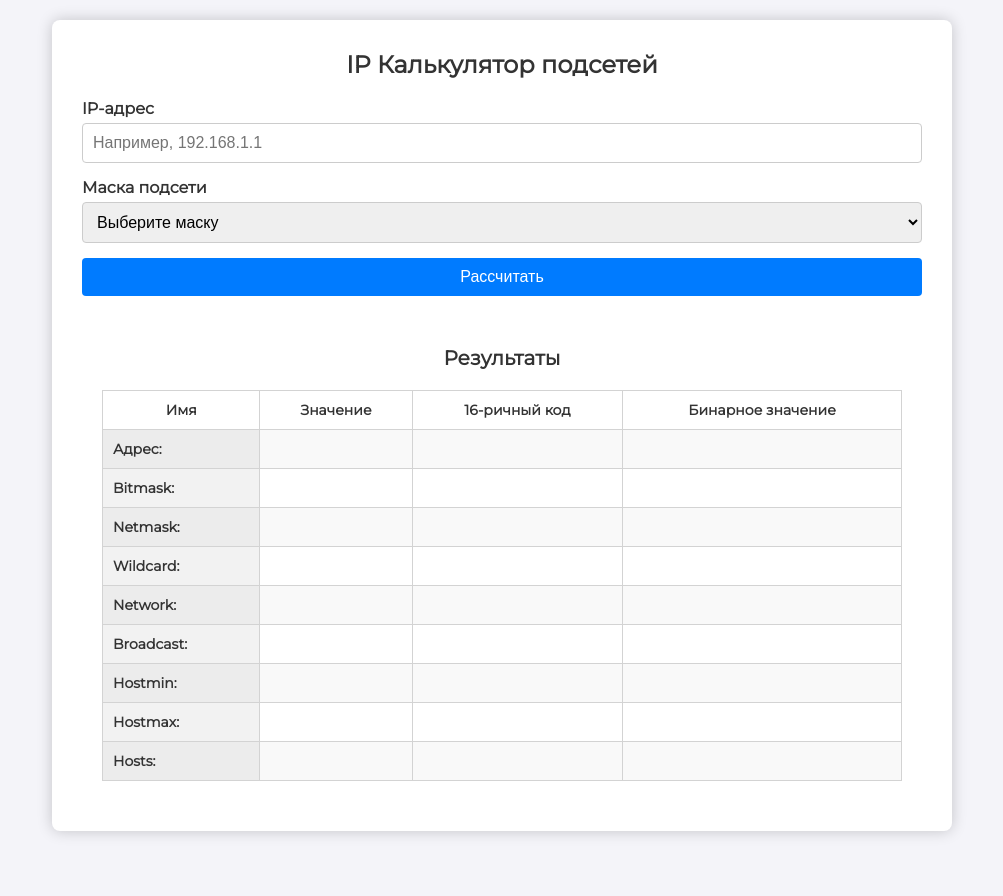
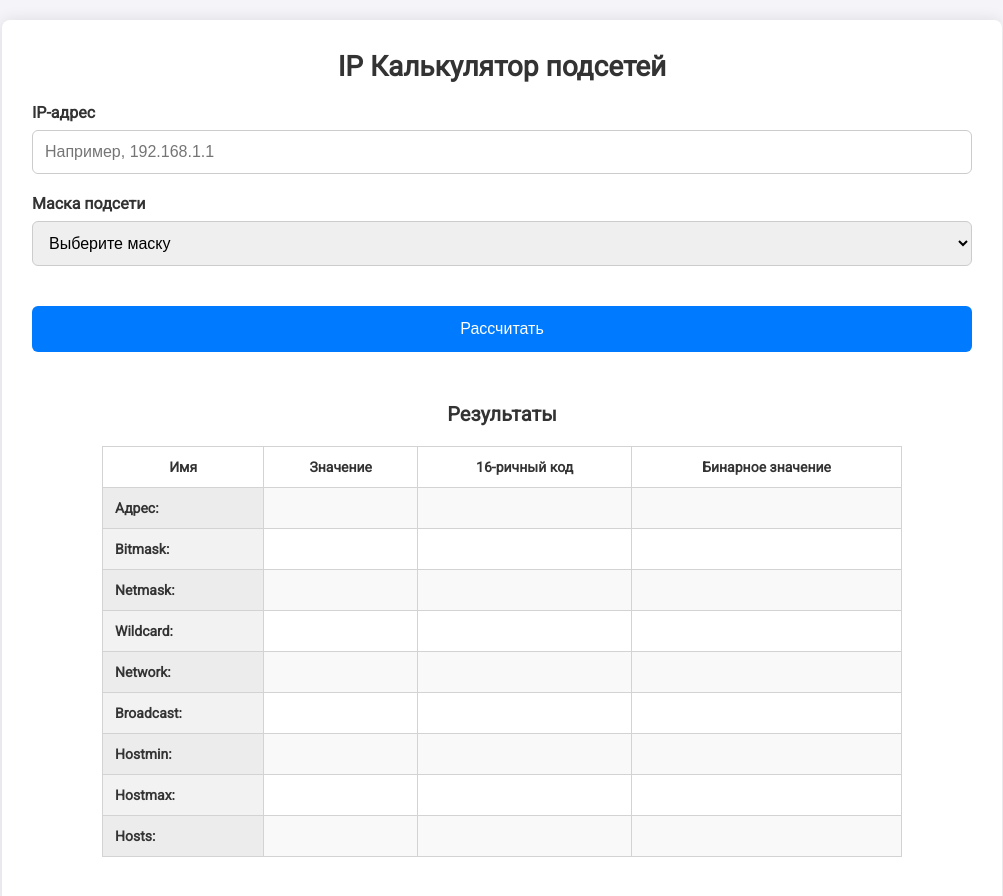
Before and after one commit to KudesnikRaph/subnet-calculator, a React (Vite) app: page / in a window 1280 px wide. Shown: the top 896 px of the page, without its empty margins (138-1141 px from the left). Before the commit the page ends 851 px from the top, so only its background shows below. Built offline with nearby package versions, Linux system fonts and the light colour scheme.

Commit message:
Upd styles & add new button's & error move

```diff
--- a/src/index.css
+++ b/src/index.css
@@ -5,30 +5,30 @@
 }
 
 @font-face {
-  font-family:'Montserrat';
-  src: url(/public/Montserrat-VariableFont_wght.ttf);
+  font-family: 'Roboto';
+  src: url(/public/Roboto-VariableFont_wdth.ttf);
   font-weight: normal;
 }
 
 body {
-  font-family: 'Montserrat';
+  font-family: 'Roboto';
   background-color: #f4f4f9;
   color: #333;
   padding: 20px;
 }
 
 .container {
-  max-width: 900px;
+  max-width: 1000px;
   margin: 0 auto;
   background-color: #ffffff;
   border-radius: 8px;
-  box-shadow: 0 0 15px rgba(0, 0, 0, 0.2);
+  box-shadow: 0 0 15px rgba(0, 0, 0, 0.1);
   padding: 30px;
 }
 
 h1 {
   text-align: center;
-  font-size: 24px;
+  font-size: 28px;
   margin-bottom: 20px;
 }
 
@@ -37,43 +37,43 @@ h1 {
 }
 
 .input-group {
-  margin-bottom: 15px;
+  margin-bottom: 20px;
 }
 
 .input-group label {
   font-weight: bold;
   display: block;
-  margin-bottom: 5px;
+  margin-bottom: 8px;
 }
 
 .input-group input,
 .input-group select {
   width: 100%;
-  padding: 10px;
+  padding: 12px;
   font-size: 16px;
   border: 1px solid #ccc;
-  border-radius: 4px;
+  border-radius: 6px;
 }
 
 button {
   width: 100%;
-  padding: 10px;
+  padding: 14px;
   background-color: #007bff;
   color: white;
   font-size: 16px;
   border: none;
-  border-radius: 4px;
+  border-radius: 6px;
   cursor: pointer;
+  margin-top: 20px;
 }
 
 button:hover {
   background-color: #0056b3;
 }
 
-/* Подсветка при наведении на ячейку */
 table td:hover {
   background-color: #e0e0e0;
-  cursor: pointer; /* Курсор меняется на указатель */
+  cursor: pointer;
 }
 
 table {
@@ -88,13 +88,13 @@ table {
 }
 
 table caption h2 {
-  margin-bottom: 10px;
+  margin-bottom: 15px;
   font-size: 18px;
 }
 
 table th,
 table td {
-  padding: 10px;
+  padding: 12px;
   border: 1px solid lightgrey;
 }
 
@@ -138,3 +138,32 @@ table td:last-child {
   font-weight: bold;
   color: #007bff;
 }
+
+.error-message {
+  color: red;
+  font-size: 24px;
+  margin-top: 20px;
+  text-align: center;
+}
+
+.error-message.shake {
+  animation: shake 0.5s ease-in-out;
+}
+
+@keyframes shake {
+  0% {
+    transform: translateX(0);
+  }
+  25% {
+    transform: translateX(-10px);
+  }
+  50% {
+    transform: translateX(10px);
+  }
+  75% {
+    transform: translateX(-10px);
+  }
+  100% {
+    transform: translateX(0);
+  }
+}
```
Also changed, not shown: public/Roboto-Italic-VariableFont_wdth,wght.ttf (added), public/Roboto-VariableFont_wdth.ttf (added).
